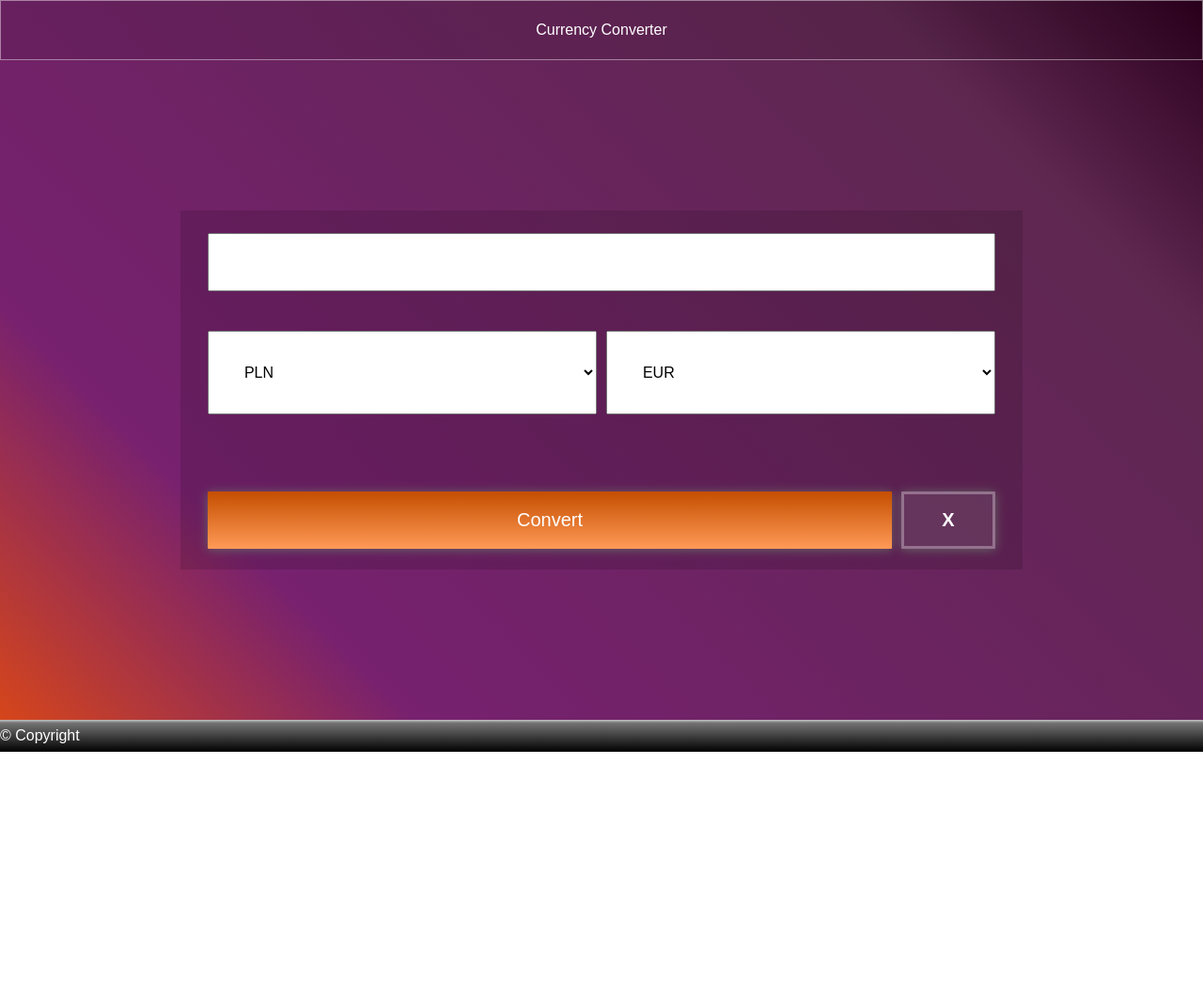
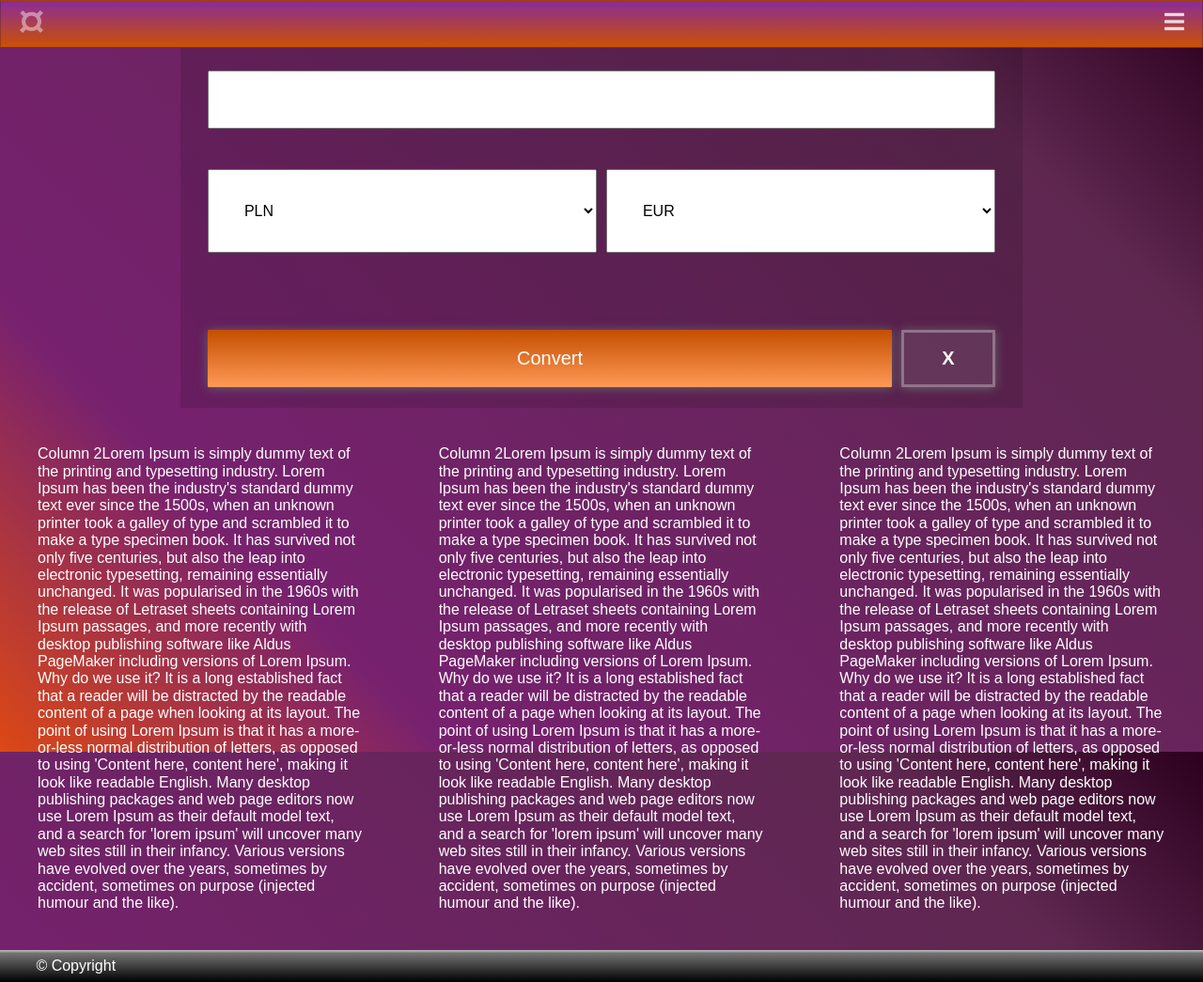
Before and after one commit to jmorri/Currency_Converter, a plain HTML site: page index.html in a window 1280 px wide. Shown: the whole page at 94% size. Before the commit the page ends 800 px from the top, so only its background shows below. Drawn offline with Linux system fonts and the light colour scheme.

Commit message:
added finishing touches

```diff
--- a/css/styles.css
+++ b/css/styles.css
@@ -2,9 +2,13 @@
     box-sizing: border-box;
 }
 
+html, body {
+    min-height: 100%;
+}
+
 html {
     height: 100%;
-}
+  }
 
 body {
 background: rgb(221,72,20);
@@ -80,21 +84,24 @@ button:hover {
     color: white;
 }
 
-.column {
-    width: 95%;
-    height: 100%;
+.row {
     display: flex;
-    justify-content: center;
-    align-items: flex-start;
-    padding: 1rem;
-}
+    flex-direction: row;
+    flex-wrap: wrap;
+    width: 100%;
+    align-items: center;
+    justify-content: space-around;
+    flex-grow: 1;
+  }
 
-#column-1 {
-    background-color: #0000003f;
+  .column {
+    display: flex;
     flex-direction: column;
-    justify-content: start;
-    align-items: center;
-}
+    flex-basis: 100%;
+    flex: 1;
+    min-width: 31%;
+    padding: 2.5em;
+  }
 
 article {
     background-color: #0000001f;
@@ -105,52 +112,68 @@ article {
 footer {
     background: rgb(195,195,195);
     background: linear-gradient(180deg, rgba(195,195,195,1) 0%, rgba(115,115,115,1) 10%, rgba(0,0,0,1) 100%);
+    margin-top: auto;
 }
 
 footer p {
+    padding: 0 3%;
     margin-block-start: 0.5em;
     margin-block-end: 0.5em;
 }
 
-/* navigation menu */
-#nav-menu {
-    list-style: none;
-    margin-left: 0;
-    padding-left: 0;
-    display: none;
-    flex-direction: column;
-    align-items: center;
-    justify-content: center;
-    width: 100%;
+.navbar {
+    font-size: 18px;
+    background-image: linear-gradient(
+        360deg
+         , #ca5102 0%, #8a2c9a 100%);
+    border: 1px solid rgba(0, 0, 0, 0.2);
+    padding-bottom: 10px;
+}
+.main-nav {
+    list-style-type: none;
+}
+.nav-links,
+.logo {
+    text-decoration: none;
+    color: rgba(255, 255, 255, 0.7);
 }
 
-#nav-menu li {
-    display: block;
-    width: 100%;
-    padding: 0;
-    margin: 0;
-    display: flex;
-    justify-content: center;
+.main-nav li {
+    text-align: center;
+    margin: 15px auto;
+}
+.logo {
+    display: inline-block;
+    font-size: 22px;
+    margin-top: 10px;
+    margin-left: 20px;
 }
 
-#nav-menu li a {
-    padding: 6px 12px;
-    width: 100%;
+.icon {
+    width: 50%;
+}
+.navbar-toggle {
+    position: absolute;
+    top: 10px;
+    right: 20px;
+    cursor: pointer;
+    color: rgba(255,255,255,0.8);
+    font-size: 24px;
+}
+.main-nav {
+    list-style-type: none;
+    display: none;
+}
+.active {
     display: block;
-    color: white;
-    text-decoration: none;
-    text-align: center;
-}
-
-#nav-menu li a:hover {
-    border-bottom-color: chartreuse;
-    background-color: #3f51b5;
-}
+  }
 
 #container {
     display: block;
     margin-left: auto;
 }
+
+/*button group*/
 
 .btn {
     background: #c44e00;
@@ -233,7 +256,18 @@ footer p {
 
   .input-control {
    line-height: 3.5;
+   width: 100%;
   }
+
+  aside {
+    display: flex;
+    flex-direction: column;
+    align-items: center;
+    justify-content: space-around;
+    flex-grow: 1;
+}
+
+/*form breakpoints*/
 
   @media (max-width: 768px) {
     .form-group {
@@ -262,27 +296,22 @@ footer p {
     }
   }
 
-/* Descxktop view */
-@media screen and (min-width: 800px) {
-    main {
-        flex-direction: row;
+/*column media breakpoints*/
+
+  @media screen and (max-width: 800px) {
+    @media screen and (max-width: 840px) {
+
+.column{
+    min-width:50%;
+}
+    }
     }
 
-    .column {
-        width: 28%;
+  @media screen and (max-width: 600px) {
+    @media screen and (max-width: 640px) {
+
+.column{
+    min-width:100%;
+}
     }
-
-    /* navigation menu */
-    #nav-menu {
-        display: flex;
-        flex-direction: row;
     }
-
-    #nav-menu li a {
-        max-width: 200px;
-    }
-
-    #container {
-        display: none;
-    }
-}
--- a/index.html
+++ b/index.html
@@ -8,24 +8,35 @@
     <!-- links to css, fonts, all kind of styles -->
     <link rel="stylesheet" href="css/normalize.css">
     <link rel="stylesheet" href="css/styles.css">
+    <link rel="stylesheet" href="https://cdnjs.cloudflare.com/ajax/libs/font-awesome/5.15.3/css/all.min.css" integrity="sha512-iBBXm8fW90+nuLcSKlbmrPcLa0OT92xO1BIsZ+ywDWZCvqsWgccV3gFoRBv0z+8dLJgyAHIhR35VZc2oM/gI1w==" crossorigin="anonymous" referrerpolicy="no-referrer" />
     <script defer src="js/scripts.js"></script>
     <title>Currency Converter</title>
 </head>
 
 <body class="body" id="body">
-    <header>
-        <div id="container">
-            <img src="img/candyburger.png"
-                 alt="hamburger menu icon">
-        </div>
-        <nav class="header-nav">
-            <ul id="nav-menu">
-                <li></li>
-                <li><a href="">Currency Converter</a></li>
-                <li></li>
-            </ul>
-        </nav>
-    </header>
+  <nav class="navbar">
+    <span class="navbar-toggle" id="js-navbar-toggle">
+        <i class="fas fa-bars"></i>
+    </span>
+    <a href="#" class="logo"><img src="img/icon.png" class="icon" /></a>
+    <ul class="main-nav" id="js-menu">
+        <li>
+            <a href="#" class="nav-links">Home</a>
+        </li>
+        <li>
+            <a href="#" class="nav-links">Products</a>
+        </li>
+        <li>
+            <a href="#" class="nav-links">About Us</a>
+        </li>
+        <li>
+            <a href="#" class="nav-links">Contact Us</a>
+        </li>
+        <li>
+            <a href="#" class="nav-links">Blog</a>
+        </li>
+    </ul>
+</nav>
     <main>
         <article class="main-content">
 
@@ -57,24 +68,78 @@
               </p>
             </div>
 
-          <!--
-            <div class="form-group">
-              <label>Currnecy Type</label>
-              <input value="" class="input-control" placeholder="currency pair 1" style="flex: 6" />
-              <input value="" class="input-control" placeholder="currency pair 2" style="flex:1" />
-              <input value="" class="input-control" placeholder="currency pair 3" style="flex:2" />
-            </div>
-          -->
             <div class="form-group button-group">
                 <button class="btn convert">Convert</button>
                 <button class="btn clear" onclick="clearVal()">X</button>
             </div>
 
           </article>
+
+<aside>
+  <div class='row'>
+    <div class='column'>
+      <div class='blue-column'>
+        Column 2Lorem Ipsum is simply dummy text of the printing and typesetting
+            industry. Lorem Ipsum has been the industry's standard dummy text ever since the 1500s, when an unknown
+            printer took a galley of type and scrambled it to make a type specimen book. It has survived not only five
+            centuries, but also the leap into electronic typesetting, remaining essentially unchanged. It was
+            popularised in the 1960s with the release of Letraset sheets containing Lorem Ipsum passages, and more
+            recently with desktop publishing software like Aldus PageMaker including versions of Lorem Ipsum.
+
+            Why do we use it?
+            It is a long established fact that a reader will be distracted by the readable content of a page when
+            looking at its layout. The point of using Lorem Ipsum is that it has a more-or-less normal distribution of
+            letters, as opposed to using 'Content here, content here', making it look like readable English. Many
+            desktop publishing packages and web page editors now use Lorem Ipsum as their default model text, and a
+            search for 'lorem ipsum' will uncover many web sites still in their infancy. Various versions have evolved
+            over the years, sometimes by accident, sometimes on purpose (injected humour and the like).
+      </div>
+    </div>
+    <div class='column'>
+      <div class='green-column'>
+        Column 2Lorem Ipsum is simply dummy text of the printing and typesetting
+            industry. Lorem Ipsum has been the industry's standard dummy text ever since the 1500s, when an unknown
+            printer took a galley of type and scrambled it to make a type specimen book. It has survived not only five
+            centuries, but also the leap into electronic typesetting, remaining essentially unchanged. It was
+            popularised in the 1960s with the release of Letraset sheets containing Lorem Ipsum passages, and more
+            recently with desktop publishing software like Aldus PageMaker including versions of Lorem Ipsum.
+
+            Why do we use it?
+            It is a long established fact that a reader will be distracted by the readable content of a page when
+            looking at its layout. The point of using Lorem Ipsum is that it has a more-or-less normal distribution of
+            letters, as opposed to using 'Content here, content here', making it look like readable English. Many
+            desktop publishing packages and web page editors now use Lorem Ipsum as their default model text, and a
+            search for 'lorem ipsum' will uncover many web sites still in their infancy. Various versions have evolved
+            over the years, sometimes by accident, sometimes on purpose (injected humour and the like).
+      </div>
+    </div>
+    <div class='column'>
+      <div class='orange-column'>
+        Column 2Lorem Ipsum is simply dummy text of the printing and typesetting
+        industry. Lorem Ipsum has been the industry's standard dummy text ever since the 1500s, when an unknown
+        printer took a galley of type and scrambled it to make a type specimen book. It has survived not only five
+        centuries, but also the leap into electronic typesetting, remaining essentially unchanged. It was
+        popularised in the 1960s with the release of Letraset sheets containing Lorem Ipsum passages, and more
+        recently with desktop publishing software like Aldus PageMaker including versions of Lorem Ipsum.
+
+        Why do we use it?
+        It is a long established fact that a reader will be distracted by the readable content of a page when
+        looking at its layout. The point of using Lorem Ipsum is that it has a more-or-less normal distribution of
+        letters, as opposed to using 'Content here, content here', making it look like readable English. Many
+        desktop publishing packages and web page editors now use Lorem Ipsum as their default model text, and a
+        search for 'lorem ipsum' will uncover many web sites still in their infancy. Various versions have evolved
+        over the years, sometimes by accident, sometimes on purpose (injected humour and the like).
+      </div>
+    </div>
+  </div>
+</aside>
+
     </main>
+
     <footer>
-        <p>&copy; Copyright</p>
+      <p>&copy; Copyright</p>
     </footer>
+
 </body>
 
 </html>
--- a/js/scripts.js
+++ b/js/scripts.js
@@ -38,3 +38,12 @@ function clearVal() {
     window.location.reload();
     document.getElementsByClassName("finalValue").innerHTML = "";
 };
+
+/* Toggle between showing and hiding the navigation menu links when the user clicks on the hamburger menu / bar icon */
+let mainNav = document.getElementById('js-menu');
+let navBarToggle = document.getElementById('js-navbar-toggle');
+
+navBarToggle.addEventListener('click', function () {
+
+    mainNav.classList.toggle('active');
+});
```
Also changed, not shown: img/icon.png (added).
